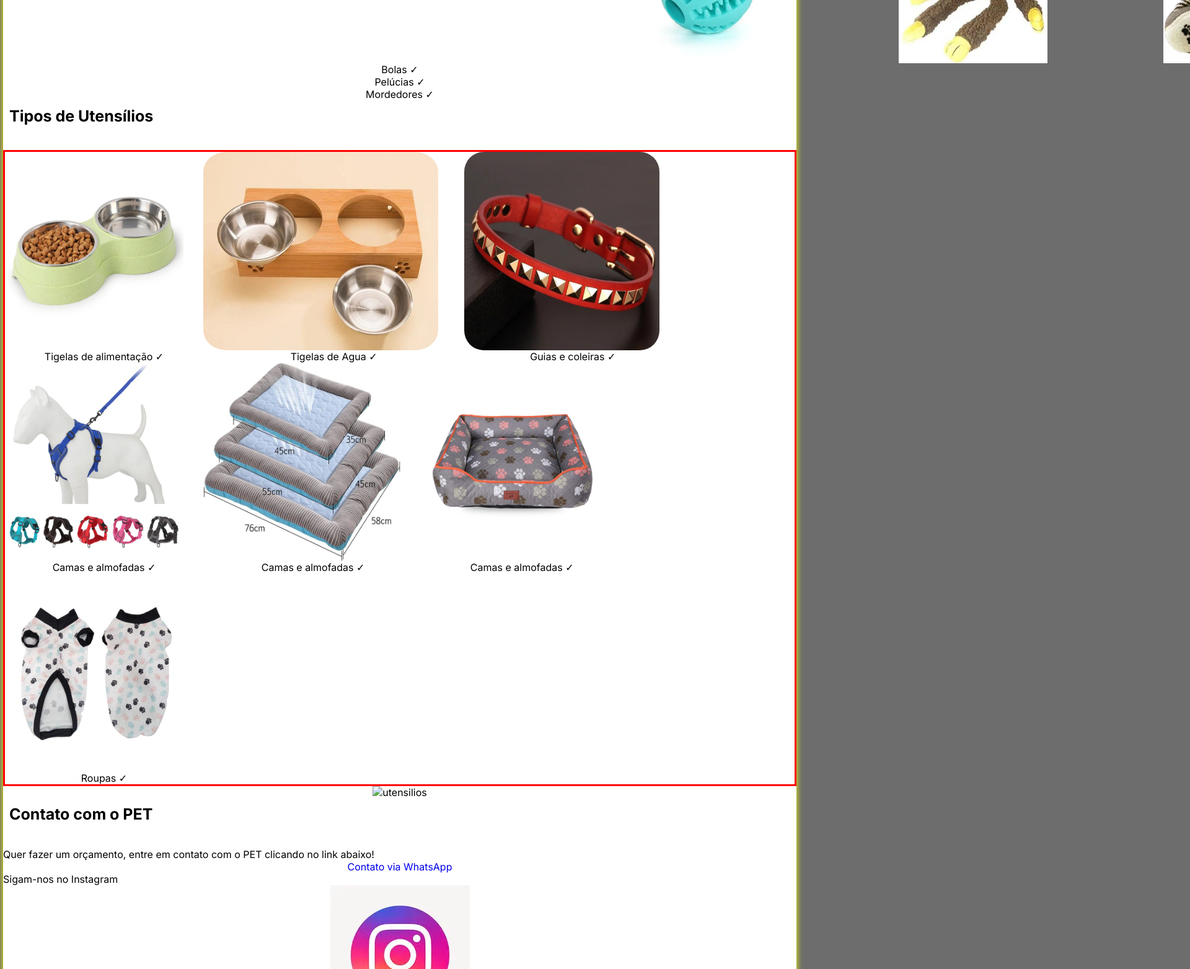
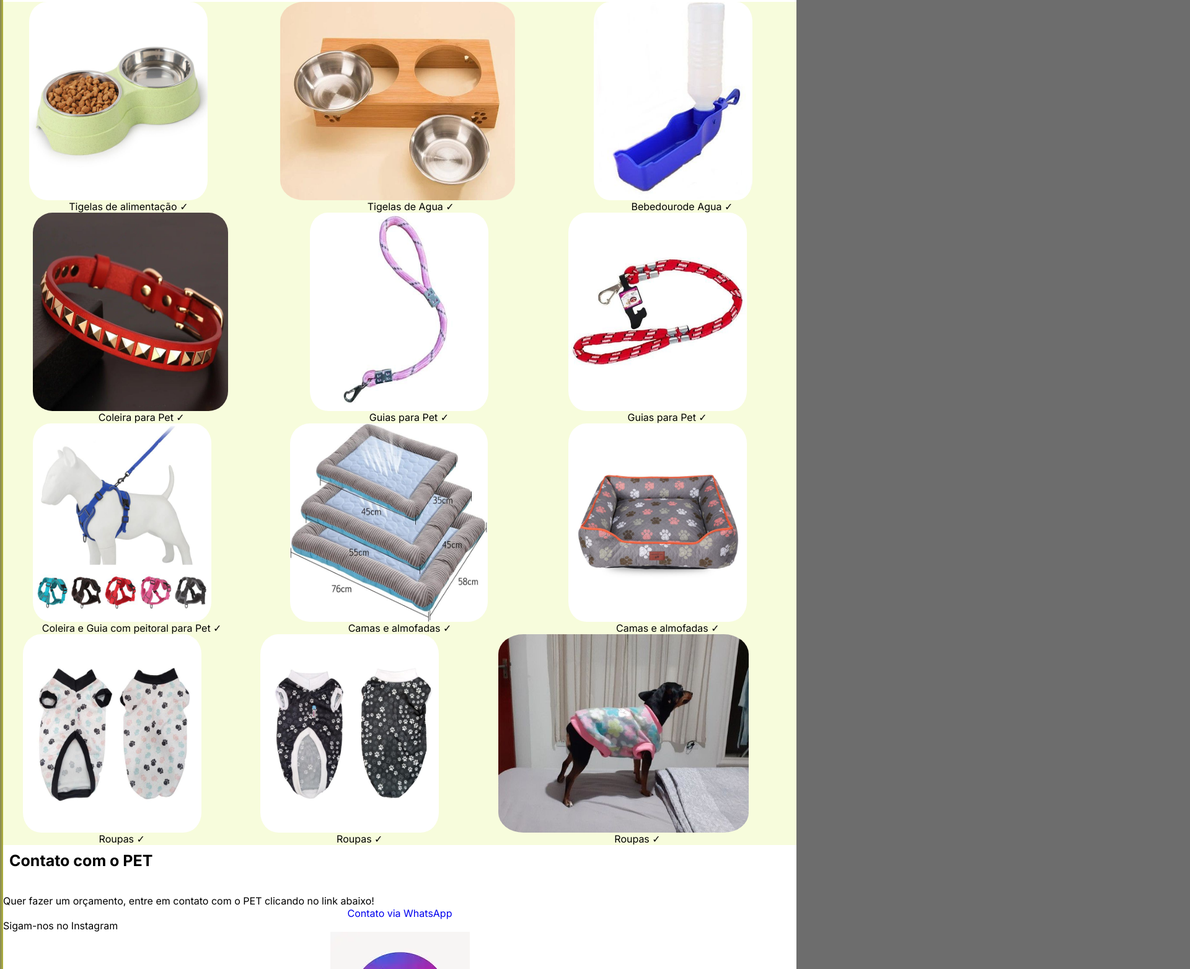
Before and after one commit to Danilo-Almeida-da-Silva/Projeto-site-petshop, a plain HTML site: page index.html in a window 1280 px wide. Shown: the part 1887-3450 px from the top of the page at 62% size, 1920 px wide, since content can reach past the window. Drawn offline with Linux system fonts and the light colour scheme.

Commit message:
second commit

```diff
--- a/index.html
+++ b/index.html
@@ -132,7 +132,7 @@
 
         />
 
-        <section class="carrosel">
+        <section>
           <div class="item1"><img src="./img/bolinha pet.webp">
           </div>
 
@@ -155,29 +155,46 @@
 
       <section id="Utensílios_para_pets">
         <h1>Tipos de Utensílios</h1>
-        <ul>
+        <ul class="" >
           <li>
             <figure>
-              <img src="./img/Tigela Pet Acrelico com metal.jfif" alt="Tigela de Acrelico de metal para ração de Pet">
+              <img src="./img/Tigela Pet Acrelico com metal.webp" alt="Tigela de Acrelico de metal para ração e agua de Pet">
               <figcaption>Tigelas de alimentação &#10003;</figcaption>
             </figure>
           </li>
           <li>
             <Figure>
-              <img src="./img/Tigela Pet Bambu - Individual _ M.jfif" alt="">
+              <img src="./img/Tigela Pet suporte Bambu.webp" alt="Tigela de Acrelico de metal com suporte de bambu para ração e agua de Pet">
               <figcaption>Tigelas de Agua &#10003;</figcaption>
             </Figure>
           </li>
           <li>
             <Figure>
-              <img src="./img/Coleira de Couro Ajustável - Vermelho _ M) 43cm.jfif" alt="">
-              <figcaption>Guias e coleiras &#10003;</figcaption>
+              <img src="./img/Bebedouro Portátil 500 ml.webp" alt="bebedouro portatil com garrafinha de 500ML e suporte em cor azul para pet">
+              <figcaption>Bebedourode Agua &#10003;</figcaption>
             </Figure>
           </li>
           <li>
             <Figure>
-              <img src="./img/Coleira Refletiva com Alça para Peitoral - Azul _ M- 26-36cmx34-40cm.jfif" alt="">
-              <figcaption>Camas e almofadas &#10003;</figcaption>
+              <img src="./img/Coleira de Couro Ajustável Vermelho.webp" alt="coleira ajustavel da cor vermelha">
+              <figcaption>Coleira para Pet &#10003;</figcaption>
+            </Figure>
+          </li>
+          <li>
+            <Figure>
+              <img src="./img/Guia De Corda Especial Rosa Cães.webp" alt="Guia ajustavel da cor Rosa">
+              <figcaption>Guias para Pet &#10003;</figcaption>
+            </Figure>
+          </li><li>
+            <Figure>
+              <img src="./img/Guia De Corda Especial Veremelha .webp" alt="Guia ajustavel da cor vermelha">
+              <figcaption>Guias para Pet &#10003;</figcaption>
+            </Figure>
+          </li>
+          <li>
+            <Figure>
+              <img src="./img/Coleira com Alça para Peitoral - Azul.webp" alt="Coleira e Guia com peitoral diversas cores para Pet ">
+              <figcaption>Coleira e Guia com peitoral para Pet &#10003;</figcaption>
             </Figure>
           </li>
           <li>
@@ -194,13 +211,23 @@
           </li>
           <li>
             <Figure>
-              <img src="./img/Roupas Para Cachorros com Patinhas Coloridas Primavera Verão - P-0.jfif" alt="">
+              <img src="./img/Roupas Para Cachorros com Patinhas Coloridas Primavera Verão.webp" alt="Roupinhas para pets diversos tamanhos e cores">
+              <figcaption>Roupas &#10003;</figcaption>
+            </Figure>
+          </li>
+          <li>
+            <Figure>
+              <img src="./img/Roupas Para Cachorros Estampa Preta com Patinhas Brancas Primavera Verão.webp" alt="Roupinhas para pets diversos tamanhos e cores">
+              <figcaption>Roupas &#10003;</figcaption>
+            </Figure>
+          </li>
+          <li>
+            <Figure>
+              <img src="./img/Roupinhas Pet Tamanho P Porte Pequeno_ _ Pets Roupa Para Cachorro.webp" alt="Roupinhas para pets diversos tamanhos e cores">
               <figcaption>Roupas &#10003;</figcaption>
             </Figure>
           </li>
 
-        </ul>
-        <div class="Utensílios"><img [src="bolinha pet.webp" alt="utensilios"]ENDEX></div>
       </section>
 
 
@@ -236,8 +263,8 @@
           <iframe
             target="_blank"
             src="https://www.google.com/maps/embed?pb=!1m18!1m12!1m3!1d1234.5678!2d-46.5643503!3d-23.5647816!2m3!1f0!2f0!3f0!3m2!1i1024!2i768!4f13.1!3m3!1m2!1s0x0%3A0xf3e4c4290068b0!2sPetshop%20Sempre%20ao%20Seu%20Lado!5e0!3m2!1sen!2sbr!4v1569381719737!5m2!1sen!2sbr"
-            width="300"
-            height="350"
+            width="50%"
+            height="500vh"
             frameborder="0"
             style="border: 0"
             allowfullscreen=""
--- a/style.scss
+++ b/style.scss
@@ -137,7 +137,7 @@ h2 {
     display: flex;
     flex-wrap: wrap;
     animation: scroll 10s linear reverse infinite;
-    justify-content: space-around;
+    justify-content: space-evenly;
     transition: animation-play-state paused;
 }
 
@@ -182,12 +182,24 @@ body:target .back-to-top {
 }
 
 #Brinquedos_para_pets{
+    section{
+        display: inline-flex;
+        align-items: center;
+
+        div{
+            img{
+                display: flex;
+                justify-content:space-between;
+                align-items: inline;
+            }
+
+        }
+    }
     img{
         height: 30vh;
         width: 30vh;
         margin-top: 3px;
-        display: flex;
-        justify-content:center;
+
     }
 }
 
@@ -195,21 +207,21 @@ body:target .back-to-top {
     justify-content: space-evenly;
 
     ul{
-        display: flex;
-        border: solid red 3px;
-        display: flex;
+        display: inline-flex;
         align-items: center;
         flex-wrap: wrap;
+        justify-content: space-around;
+        background: rgb(247, 252, 220);
         li{
+
             figure{
+
                 img{
                     height: 40vh;
                     width: 90%;
                     border-radius: 10%;
                     display:flex;
                     align-items: center;
-                    justify-content: center;
-                    justify-content: space-evenly;
                 }
 
             }
@@ -226,3 +238,15 @@ footer{
         color: white;
     }
 }
+
+.Endereço{
+
+    iframe{
+        width:60%;
+        height: 500vh;
+        display: flex;
+        flex-wrap: wrap;
+        justify-content: space-around;
+    }
+
+}
```
Also changed, not shown: img/Bebedouro Portátil 500 ml.webp (renamed from img/Bebedouro Portátil 500 ml.jfif), img/Coleira com Alça para Peitoral - Azul.webp (renamed from img/Coleira Refletiva com Alça para Peitoral - Azul _ M- 26-36cmx34-40cm.jfif), img/Coleira de Couro Ajustável Vermelho.webp (renamed from img/Coleira de Couro Ajustável - Vermelho _ M) 43cm.jfif), img/Guia De Corda Especial Rosa Cães.webp (renamed from img/Guia De Corda P_ Passeio Com Cães - 60cm X 16mm Espessura - Planapet.jfif), img/Guia De Corda Especial Veremelha .webp (renamed from img/Guia De Corda Especial 60cm 16mm Furacaopet Veremelha - Elite.jfif), img/Roupas Para Cachorros Estampa Preta com Patinhas Brancas Primavera Verão.webp (renamed from img/Roupas Para Cachorros Estampa Preta com Patinhas Brancas Primavera Verão - P-0.jfif), img/Roupas Para Cachorros com Patinhas Coloridas Primavera Verão.webp (renamed from img/Roupas Para Cachorros com Patinhas Coloridas Primavera Verão - P-0.jfif), img/Roupinhas Pet Tamanho P Porte Pequeno_ _ Pets Roupa Para Cachorro _ Adriana.jfif (deleted), img/Roupinhas Pet Tamanho P Porte Pequeno_ _ Pets Roupa Para Cachorro.webp (renamed from img/Roupinhas Pet Tamanho P Porte Pequeno_ _ Pets Roupa Para Cachorro _ Adriana (1).jfif), img/Tigela Pet Acrelico com metal.webp (renamed from img/Tigela Pet Acrelico com metal.jfif), img/Tigela Pet suporte Bambu.webp (renamed from img/Tigela Pet Bambu - Individual _ M.jfif), style.css, 1 other file.
